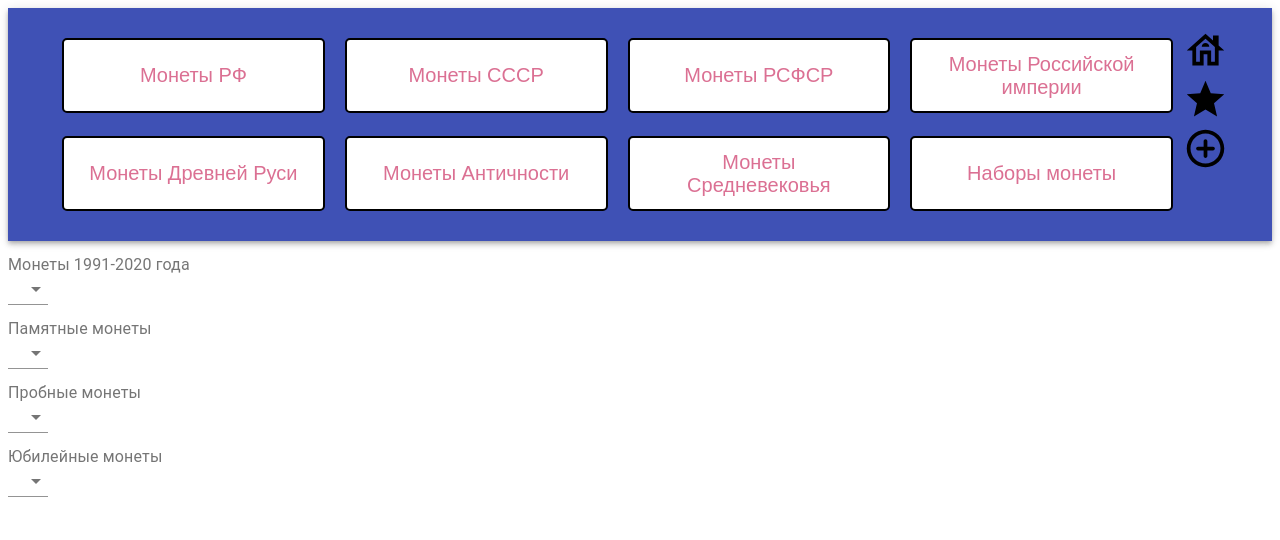
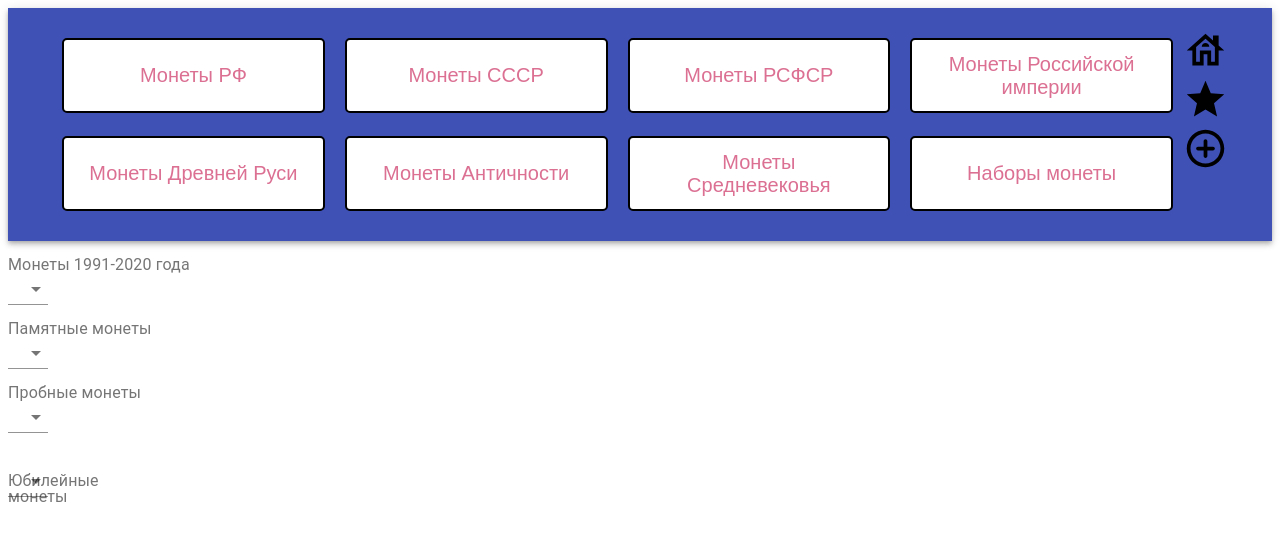
Before and after one commit to alyxmamathemm/bank-notes, a Next.js app: page /CoinsOfRussia in a window 1280 px wide. Shown: the top 540 px of the page. Built offline with nearby package versions, Linux system fonts and the light colour scheme.

Commit message:
Fix Select placeholder

```diff
--- a/pages/CoinsOfRussia.js
+++ b/pages/CoinsOfRussia.js
@@ -17,6 +17,7 @@ import {
   Typography,
   IconButton,
   Select,
+  FormControl,
 } from "@material-ui/core";
 import styled from "styled-components";
 <i class="fa fa-accusoft fa-2x"></i>;
@@ -110,6 +111,7 @@ export default function SimpleMenu() {
         </Toolbar>
       </AppBar>
       <p> </p>
+      <form>
         <InputLabel id="demo-simple-select-label">
           Монеты 1991-2020 года
         </InputLabel>
@@ -130,11 +132,23 @@ export default function SimpleMenu() {
           <MenuItem value="https://www.youtube.com/">рыжый</MenuItem>
         </Select>
         <p> </p>
-      <InputLabel>Юбилейные монеты </InputLabel>{" "}
-      <Select id="cd-dropdown" onChange={handleChange}>
+        <FormControl>
+          <InputLabel htmlFor="anniversary-coins-id">
+            Юбилейные монеты{" "}
+          </InputLabel>
+          <Select
+            id="cd-dropdown"
+            onChange={handleChange}
+            inputProps={{
+              name: "anniversary-coins",
+              id: "anniversary-coins-id",
+            }}
+          >
             <MenuItem value="https://www.youtube.com/">Кнопка</MenuItem>
             <MenuItem value="https://www.youtube.com/">рыжый</MenuItem>
           </Select>
+        </FormControl>
+      </form>
       <style>
         {`
   .Icon{
```
Lines whose indentation alone changed are shown as unchanged.
